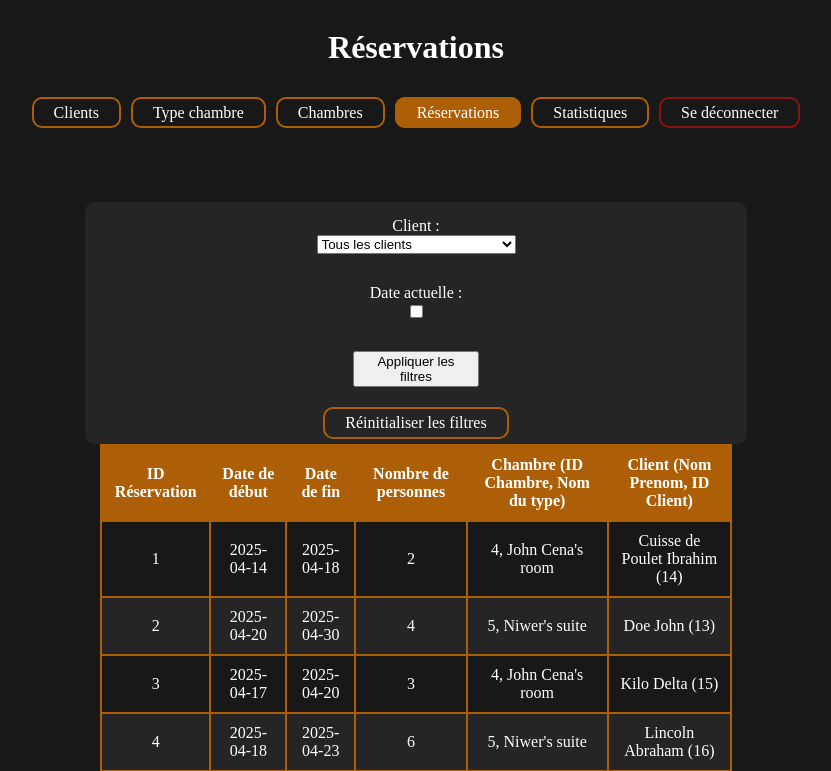
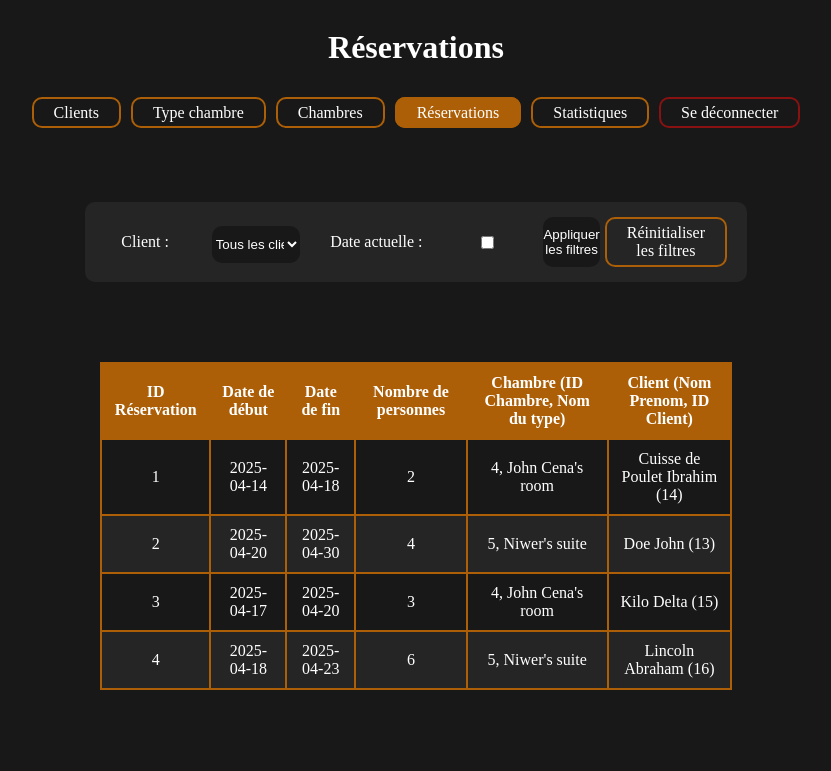
Before and after one commit to Niwer1525/HEC_Hotel, a PHP site: page /admin/37admin_booking.php in a window 1280 px wide. Shown: the top 771 px of the page, without its empty margins (224-1055 px from the left). Run offline with PHP 8.4, Linux system fonts and the light colour scheme; the visitor is signed in with stand-in values (Sample User, id 1); data comes from the database, SQL or seed files in the repository.

Commit message:
Updated CSS - continuation du CSS // TODO - page statistique - terminer CSS -> form booking

```diff
--- a/37style.css
+++ b/37style.css
@@ -54,6 +54,16 @@ a:hover {
     color: var(--danger_red);
     transition: 0.2s;
 }
+.booking_filter {
+    margin-bottom: 5rem;
+    flex-direction: row;
+
+}
+.booking_filter label{
+    flex-direction: row;
+    justify-content: space-around;
+
+}
 
 /* Formulaires */
 form {
@@ -76,14 +86,44 @@ label {
     margin-top: 15px;
     margin-bottom: 15px;
 }
-input {
+input, select {
     width: 40%;
     text-align: center;
+
+    color: var(--couleur_texte);
+    border-radius: var(--border_radius);
+    background-color: var(--couleur_primaire);
+    border: none;
+
+    margin-top: 5px;
+    padding: 10px 0px;
+
+    transition: 0.2s;
+}
+input:focus, select:focus {
+    outline: 2px solid var(--couleur_action);
+    transition: 0.2s;
+}
+input:hover, select:hover {
+    scale: 1.05;
+    transition: 0.2s;
 }
 button {
     width: 20%;
     margin-top: 15px;
     margin-bottom: 15px;
+    border-radius: var(--border_radius);
+    background-color: var(--couleur_primaire);
+    border: none;
+    color: var(--couleur_texte);
+    padding: 10px 0px;
+
+}
+button:hover{
+    background-color: var(--couleur_action);
+    color: var(--couleur_texte);
+    transition: 0.2s;
+    scale: 1.05;
 }
 
 /* Table */
--- a/admin/37admin_booking.php
+++ b/admin/37admin_booking.php
@@ -15,11 +15,17 @@
 
             /**
              * Ajout du formulaire de filtre pour les réservations
-             * N.B : Le "?" est un opérateur ternaire. Il se construit comme suit : condition ? valeurSiVrai : valeurSiFaux
              */
 
-            $idClient = isset($_GET["client_filtre"]) ? $_GET["client_filtre"] : null;
-            $shouldFilterFromToday = isset($_GET["should_filter_from_today"]) ? $_GET["should_filter_from_today"] : false;
+            $idClient = null;
+            if(isset($_GET["client_filtre"])){
+                $idClient = $_GET["client_filtre"]; // Récupération de l'id client du filtre
+            }
+
+            $shouldFilterFromToday = false;
+            if(isset($_GET["should_filter_from_today"]))  {
+                $shouldFilterFromToday = $_GET["should_filter_from_today"];
+            }
 
             function hasClientFilter() {
                 return isset($_GET["client_filtre"]) && $_GET["client_filtre"] !== ""; // Vérifie si le filtre client est défini et non vide
@@ -32,7 +38,7 @@
 
             $sql = "SELECT * FROM client";
             $result = mysqli_query($conn, $sql);
-            echo '<form name="filtre" action="37admin_booking.php" method="GET">';
+            echo '<form name="filtre" action="37admin_booking.php" method="GET" class="booking_filter">';
                 echo '<label>';
                     echo "Client : ";
                     echo '<select name="client_filtre">';
@@ -47,7 +53,10 @@
                 echo '</label>';
                 echo '<label>';
                     echo "Date actuelle : ";
-                    echo '<input name="should_filter_from_today" type="checkbox" ' . ($shouldFilterFromToday ? 'checked' : '') . '>'; // Case à cocher
+                    echo '<input name="should_filter_from_today" type="checkbox" ';
+                    if($shouldFilterFromToday)
+                        echo 'checked';
+                    echo '>'; // Case à cocher
                 echo '</label>';
                 echo '<button type=submit>Appliquer les filtres</button>';
                 echo '<a href="37admin_booking.php">Réinitialiser les filtres</a>'; // Ancre pour réinitialiser les filtres
@@ -65,20 +74,20 @@
             $sql = "SELECT * FROM reservation"; // Requête pour récupérer toutes les réservations
 
             // Ajout de la jointure pour récupérer les informations sur la chambre et le client
-            $sql .= " LEFT JOIN chambre ON reservation.id_chambre = chambre.id_chambre";
-            $sql .= " LEFT JOIN type_chambre ON chambre.id_type_chambre = type_chambre.id_type_chambre";
-            $sql .= " LEFT JOIN client ON reservation.id_client = client.id_client";
+            $sql = $sql . " LEFT JOIN chambre ON reservation.id_chambre = chambre.id_chambre";
+            $sql = $sql . " LEFT JOIN type_chambre ON chambre.id_type_chambre = type_chambre.id_type_chambre";
+            $sql = $sql . " LEFT JOIN client ON reservation.id_client = client.id_client";
 
             /* Conditions de filtrage */
             if(hasClientFilter()) { // Si on a un id client danss le filtre
-                $sql .= " WHERE reservation.id_client = " . $idClient; // On ajoute la condition pour le client
+                $sql = $sql . " WHERE reservation.id_client = " . $idClient; // On ajoute la condition pour le client
             }
             if($shouldFilterFromToday) {
                 $today = date("Y-m-d");
                 if(hasClientFilter()) { // Si on a un id client dans le filtre
-                    $sql .= " AND DATEDIFF(date_debut, '" . $today . "') >= 0"; // Utilisation de DATEDIFF pour vérifier la différence de date
+                    $sql = $sql . " AND DATEDIFF(date_debut, '" . $today . "') >= 0"; // Utilisation de DATEDIFF pour vérifier la différence de date
                 } else { // Si on n'a pas d'id client dans le filtre
-                    $sql .= " WHERE DATEDIFF(date_debut, '" . $today . "') >= 0"; // Ajout de la condition pour la date de début avec DATEDIFF
+                    $sql = $sql . " WHERE DATEDIFF(date_debut, '" . $today . "') >= 0"; // Ajout de la condition pour la date de début avec DATEDIFF
                 }
             }
 
```
